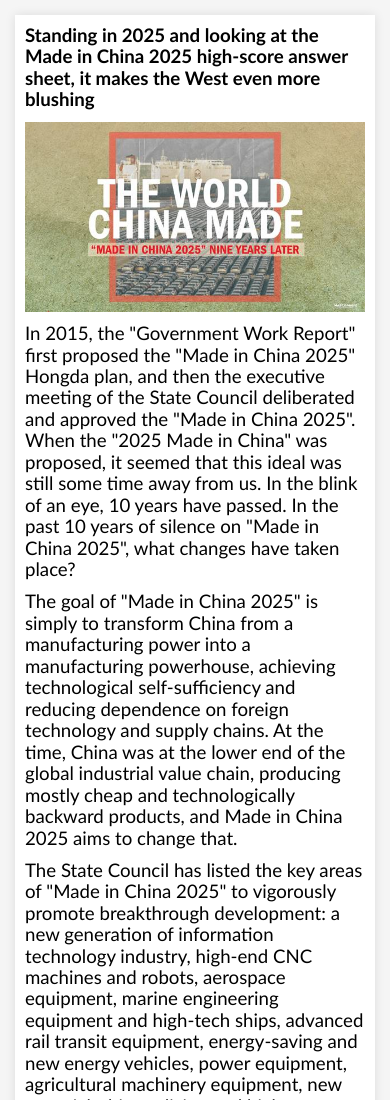
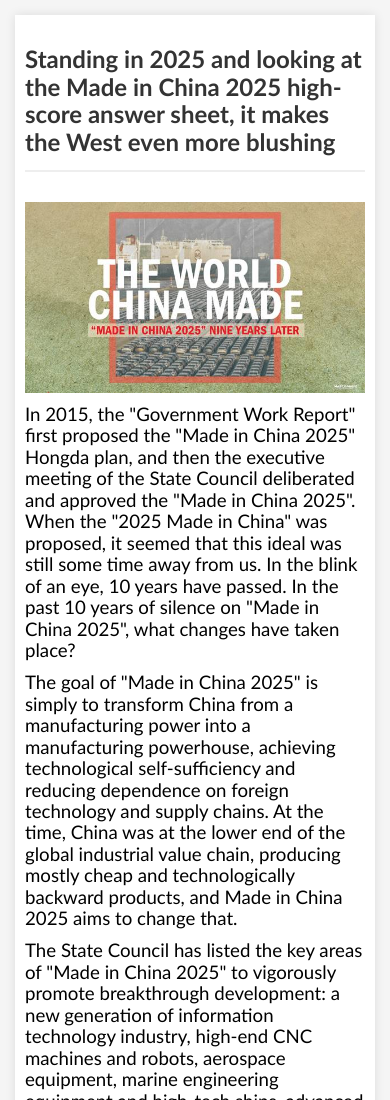
Before and after one commit to lfx-sdu/news-archives, a plain HTML site: page hk01-1099698/index.html in a window 390 px wide. Shown: the top 1100 px of the page. Drawn offline with Linux system fonts and the light colour scheme.

Commit message:
Add files via upload

```diff
--- a/hk01-1099698/index.html
+++ b/hk01-1099698/index.html
@@ -3,7 +3,7 @@
 <head>
 <meta http-equiv=Content-Type content="text/html; charset=windows-1252">
 <meta name="viewport" content="width=device-width, initial-scale=1.0">
-<meta name=Generator content="Microsoft Word 15 (filtered)">
+<title>Standing in 2025 and looking at the Made in China 2025 high-score answer sheet, it makes the West even more blushing</title>
 <style>
 <!--
  /* Font Definitions */
@@ -83,6 +83,34 @@ p.MsoNormal {
 
 	.WordSection1 {
 		padding: 10px;
+	}
+}
+
+/* Header styling */
+p.MsoNormal:first-of-type {
+	margin: 20px 0 30px;
+	padding-bottom: 15px;
+	border-bottom: 2px solid #eee;
+}
+
+p.MsoNormal:first-of-type span {
+	font-size: 24pt !important;
+	line-height: 1.3;
+	color: #333;
+	font-weight: bold;
+	display: block;
+}
+
+/* Responsive header */
+@media (max-width: 768px) {
+	p.MsoNormal:first-of-type span {
+		font-size: 20pt !important;
+	}
+}
+
+@media (max-width: 480px) {
+	p.MsoNormal:first-of-type span {
+		font-size: 18pt !important;
 	}
 }
 -->
```
